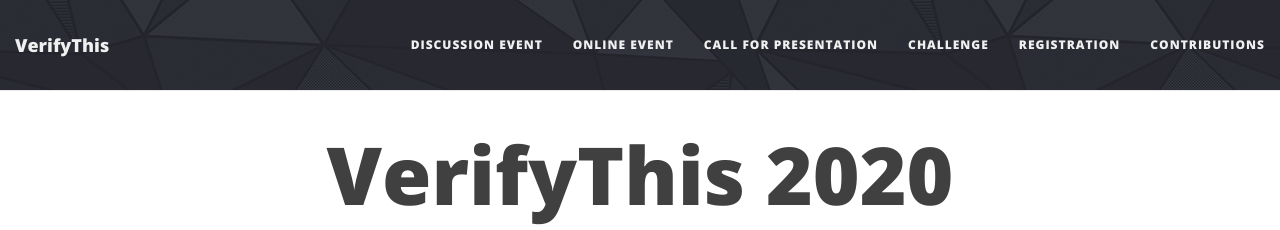
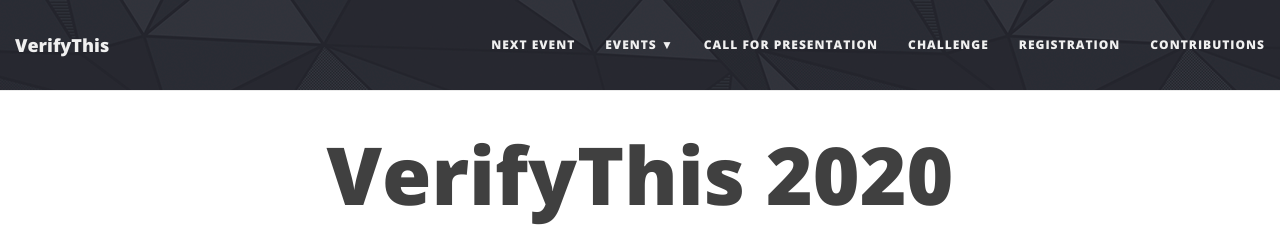
Before and after one commit to verifythis/verifythis.github.io, a Jekyll site: the page built from index.html, in a window 1280 px wide. Shown: the top 230 px of the page. Built offline with Jekyll 4.4.1, drawn with Linux system fonts in a browser that asks for light colours; the list of posts is cut into pages by our own code; some of the changed lines change nothing that is shown.

Commit message:
change on the menu

```diff
--- a/_config.yml
+++ b/_config.yml
@@ -20,8 +20,11 @@
 
 # List of links in the navigation bar
 navbar-links:
-  "Discussion Event": "online-event-nov/"
-  "Online Event": "online-event/"
+  "Next Event": "online-event-feb/"
+  "Events":
+    "Discussion Event (Feb'21)": "online-event-feb/"
+    "Discussion Event (Nov'20)": "online-event-nov/"
+    "Online Event": "online-event/"
   "Call for Presentation": "cfp/"
   Challenge: "challenge/"
   Registration: "registration/"
```
